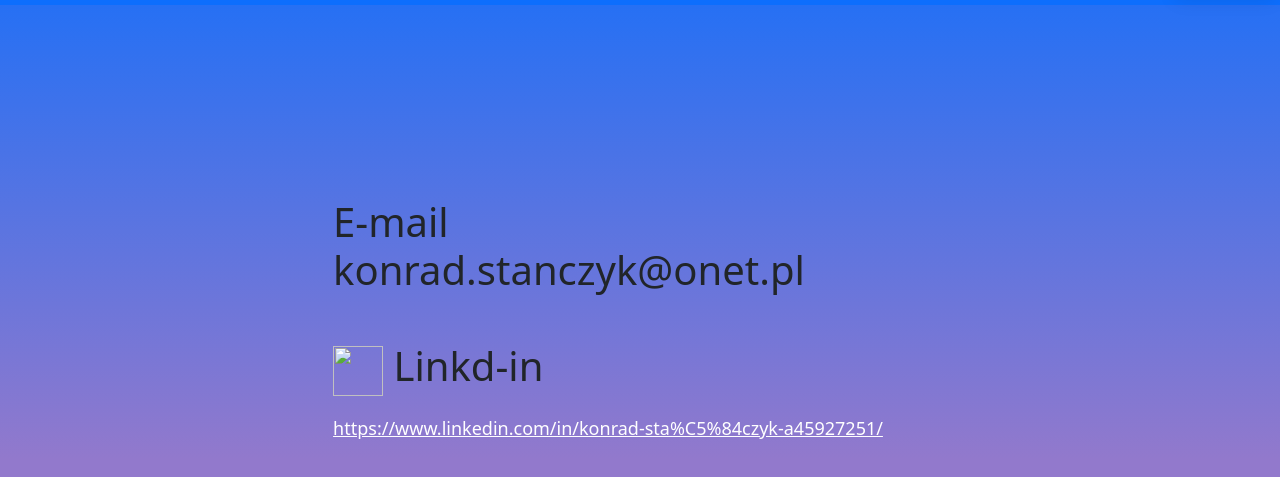
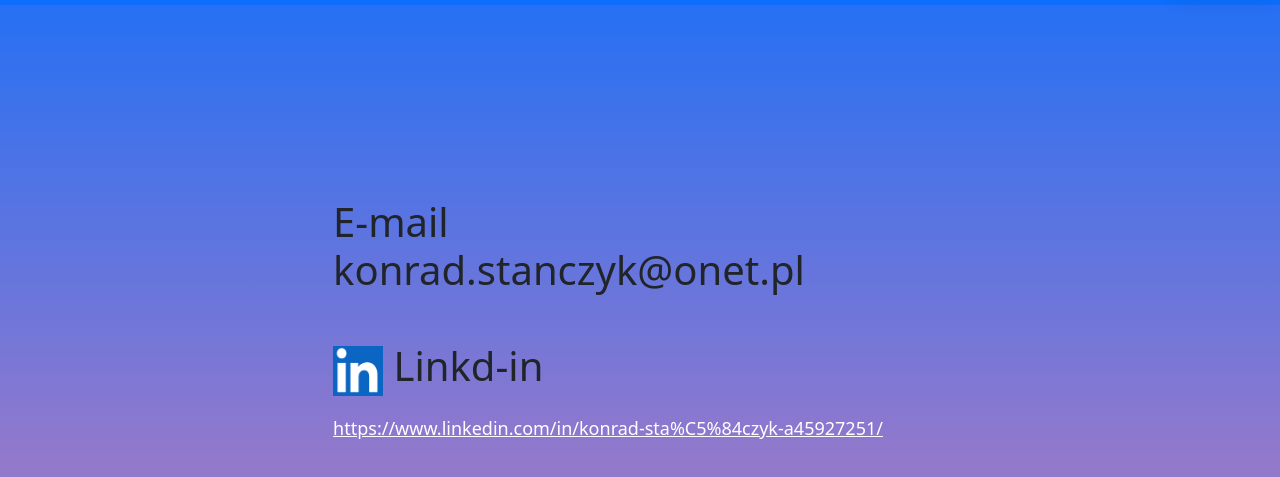
Before and after one commit to konradstanczyk/portfolio, a plain HTML site: page kontakt.html in a window 1280 px wide. Shown: the part 101-578 px from the top of the page. Drawn offline with nearby package versions, Linux system fonts and the light colour scheme; the site is published under a folder, as on GitHub Pages, so addresses that start at the root find nothing.

Commit message:
Update kontakt.html

```diff
--- a/kontakt.html
+++ b/kontakt.html
@@ -44,7 +44,7 @@
 
       <div class="container2">
         <h1>E-mail<br> konrad.stanczyk@onet.pl<br><br>
-          <img src="/projektyss/linkd.png" style="width: 50px;height:50px;">
+          <img src="./projektyss/linkd.png" style="width: 50px;height:50px;">
           Linkd-in<br>
           <a href="https://www.linkedin.com/in/konrad-sta%C5%84czyk-a45927251/" style="color: white; font-size: large;">https://www.linkedin.com/in/konrad-sta%C5%84czyk-a45927251/</a>
         </h1>
```
